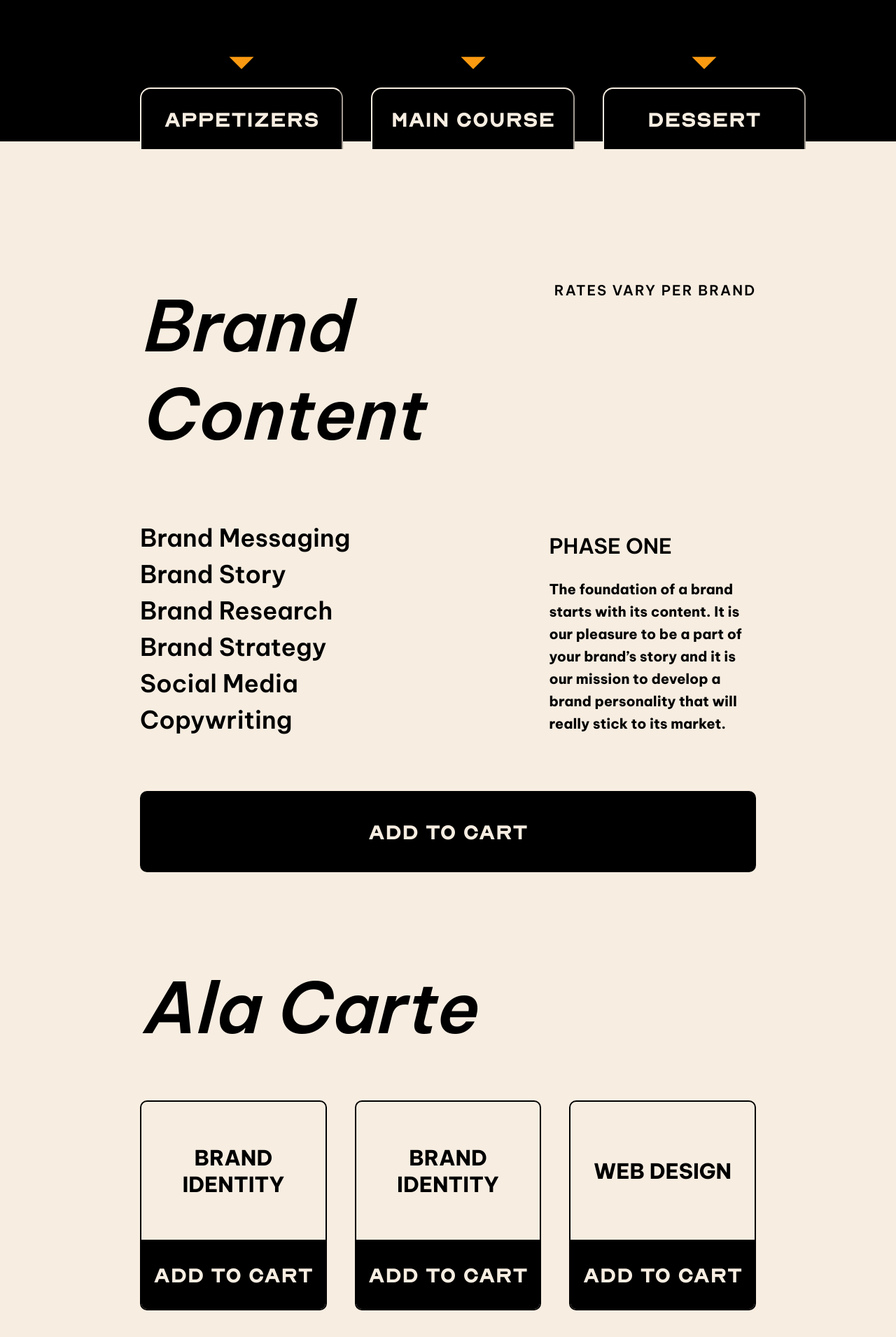
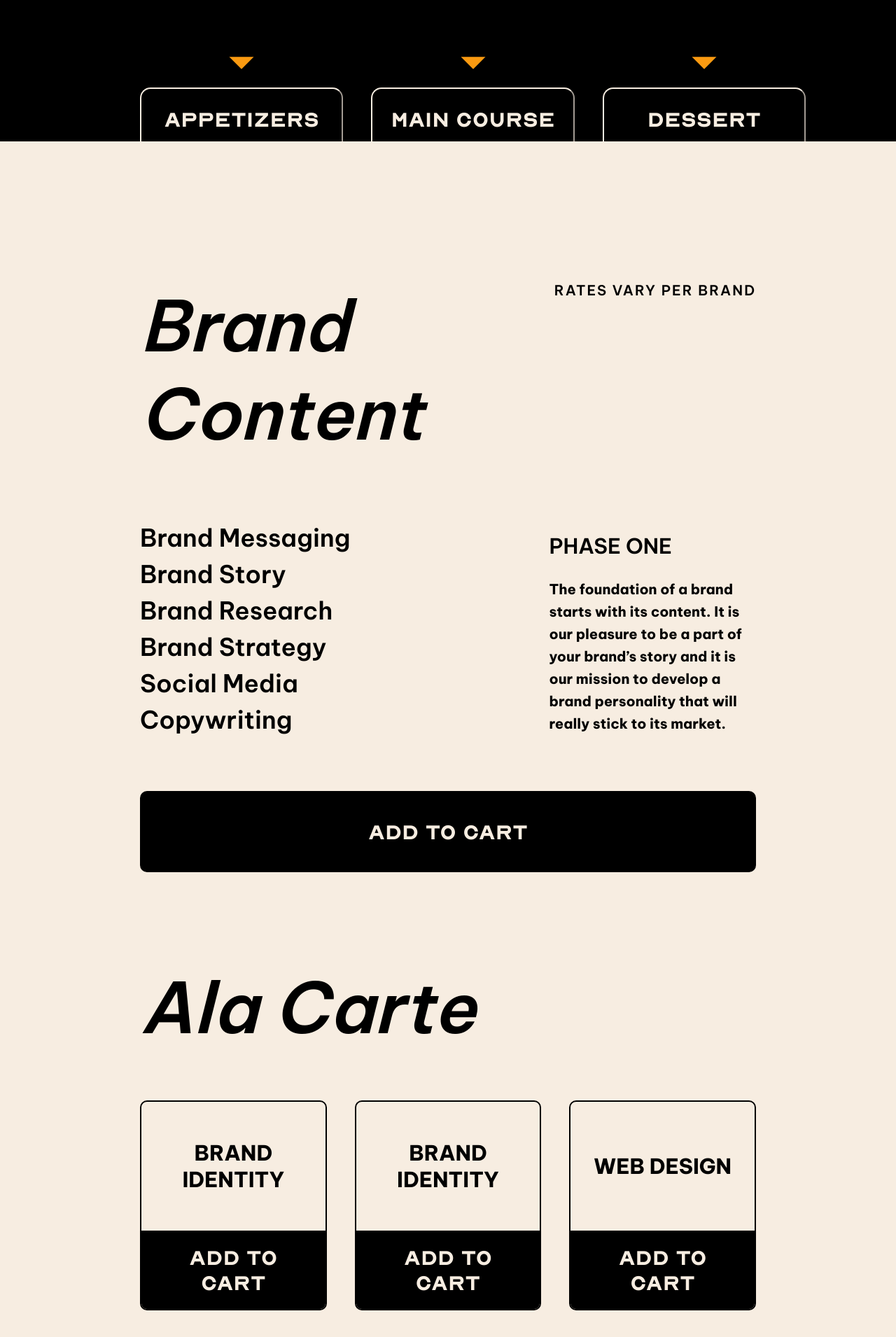
Before and after one commit to mokiong/Menu-page-simmer, a Next.js app: page / in a window 1280 px wide. Shown: the part 480-2390 px from the top of the page at 70% size. Built offline with nearby package versions, Linux system fonts and the light colour scheme.

Commit message:
Add padding on button and items

```diff
--- a/components/body/products.module.css
+++ b/components/body/products.module.css
@@ -66,6 +66,8 @@
     font-family: 'Nord';
     font-weight: bold;
 
+    padding: 2rem;
+
     background-color: var(--simmer-black);
     color: var(--simmer-white);
 
@@ -114,6 +116,7 @@
     font-size: 3rem;
     font-family: 'BeVietnamPro';
     font-weight: bold;
+    padding: 2rem;
 
     text-transform: uppercase;
     display: flex;
--- a/components/header/header.module.css
+++ b/components/header/header.module.css
@@ -2,7 +2,7 @@
     background-color: black;
     height: 75vh;
     color: var(--simmer-white);
-
+    overflow: hidden;
     display: flex;
 
     flex-direction: column;
@@ -47,7 +47,7 @@
     font-size: var(--text-xl);
     font-family: 'Nord';
     font-weight: bold;
-    padding: 2.5rem 0rem;
+    padding: 2.5rem 2rem;
     background-color: black;
     width: 100%;
 
```
